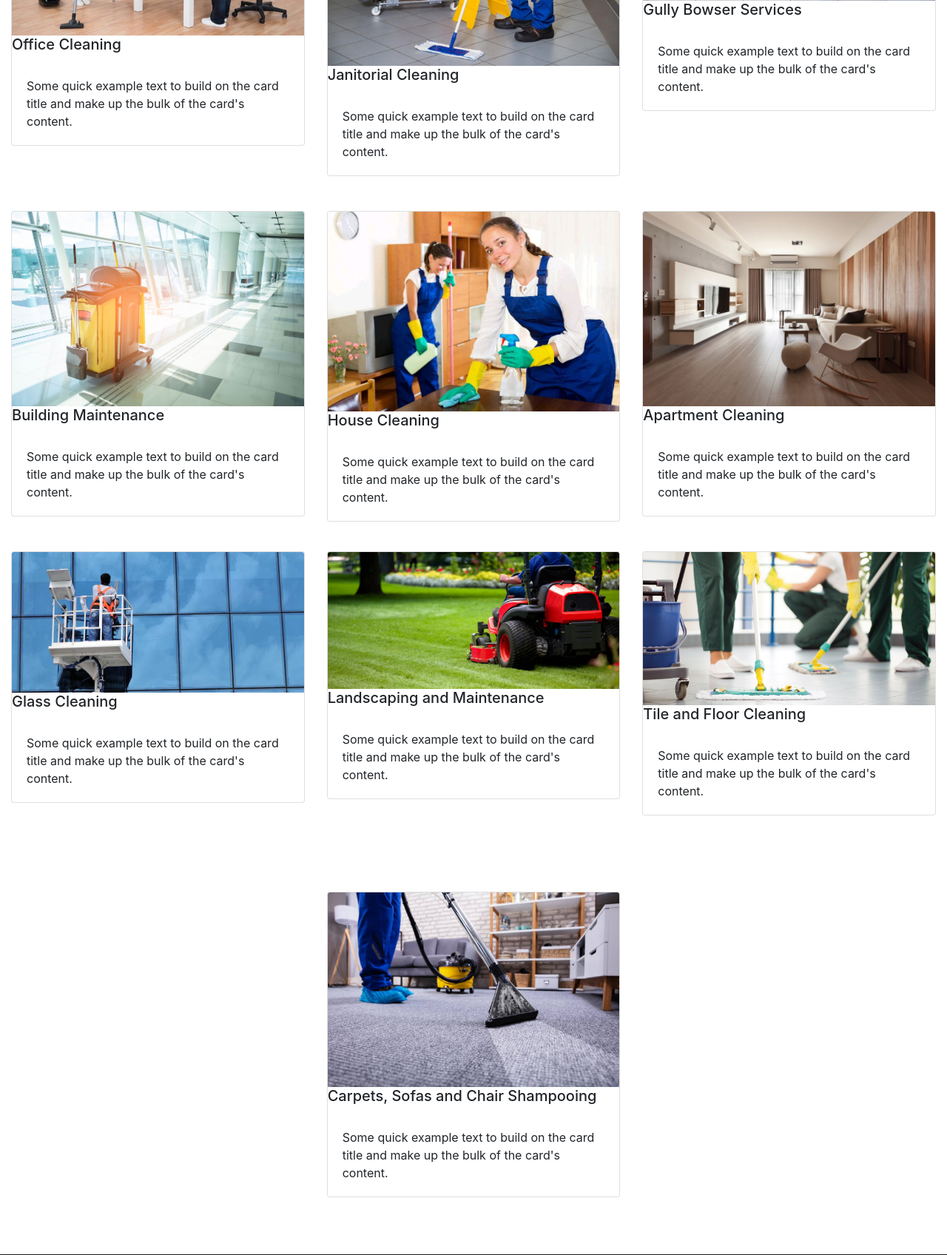
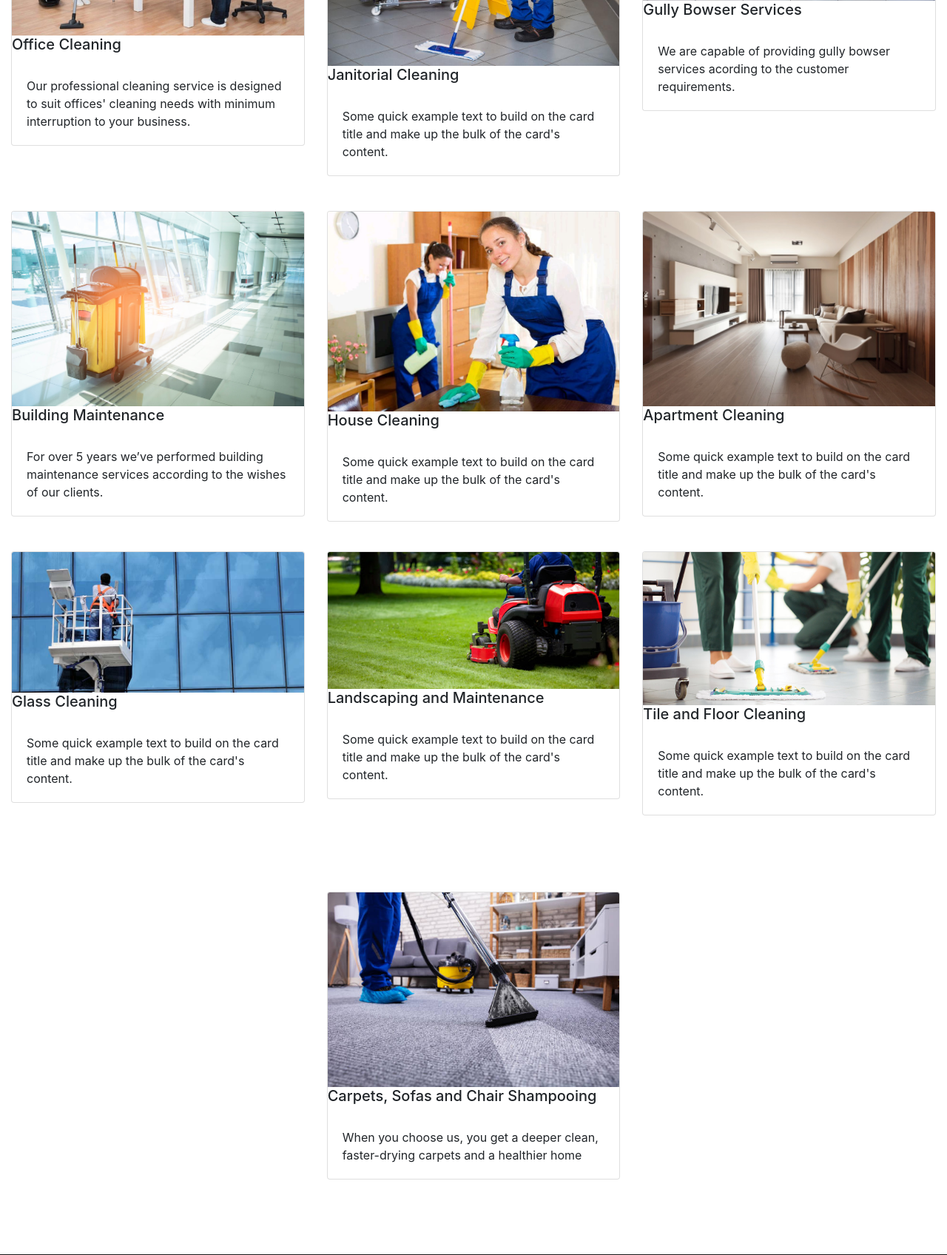
Before and after one commit to pradeepa1997/cleaning-project, a PHP site: page /services.html in a window 1280 px wide. Shown: the part 1281-2977 px from the top of the page at 74% size. Run offline with PHP 8.4, Linux system fonts and the light colour scheme.

Commit message:
edit service page

```diff
--- a/css/service.css
+++ b/css/service.css
@@ -18,7 +18,7 @@
     height:600px;
     object-fit: cover;
     background: linear-gradient(rgb(0, 0, 0, 0.7), rgba(0, 0, 0, 0.7)),
-    url("../image/professional-cleaning-services.jpg");
+    url("../image/2a.jpg");
     background-size:cover;
     background-repeat:no-repeat;
     background-position:center;
--- a/index.html
+++ b/index.html
@@ -275,7 +275,7 @@
       <div class="row our-customers" style="width: 100%!important">
         <div class="col-12">
           <h1>Our Valuable Customers</h1>
-          <h3 class="subheading"><i>sssssssssssssssssss</i> </h3></div>
+          <h3 class="subheading"><i>Happy Customers..Happy Homes</i> </h3></div>
         </div>
         <div class="row">
           <p class="service-text" style="text-align: center;">
--- a/services.html
+++ b/services.html
@@ -89,7 +89,7 @@
                 <img class="card-img-top" src="./image/services/office.jpg" alt="Card image cap">
                 <h5 class="card-title">Office Cleaning</h5>
                 <div class="card-body">
-                  <p class="card-text">Some quick example text to build on the card title and make up the bulk of the card's content.</p>
+                  <p class="card-text">Our professional cleaning service is designed to suit offices' cleaning needs with minimum interruption to your business.</p>
                 </div>
               </div>
             </div>
@@ -109,7 +109,7 @@
                 <h5 class="card-title">Gully Bowser Services</h5>
 
                 <div class="card-body">
-                  <p class="card-text">Some quick example text to build on the card title and make up the bulk of the card's content.</p>
+                  <p class="card-text">We are capable of providing gully bowser services acording to the customer requirements.</p>
                 </div>
               </div>
             </div>
@@ -121,7 +121,7 @@
                 <h5 class="card-title">Building Maintenance</h5>
 
                 <div class="card-body">
-                  <p class="card-text">Some quick example text to build on the card title and make up the bulk of the card's content.</p>
+                  <p class="card-text">For over 5 years we’ve performed building maintenance services according to the wishes of our clients.</p>
                 </div>
               </div>
             </div>
@@ -184,7 +184,7 @@
                 <h5 class="card-title">Carpets, Sofas and Chair Shampooing</h5>
 
                 <div class="card-body">
-                  <p class="card-text">Some quick example text to build on the card title and make up the bulk of the card's content.</p>
+                  <p class="card-text">When you choose us, you get a deeper clean, faster-drying carpets and a healthier home</p>
                 </div>
               </div>
             </div>
```
